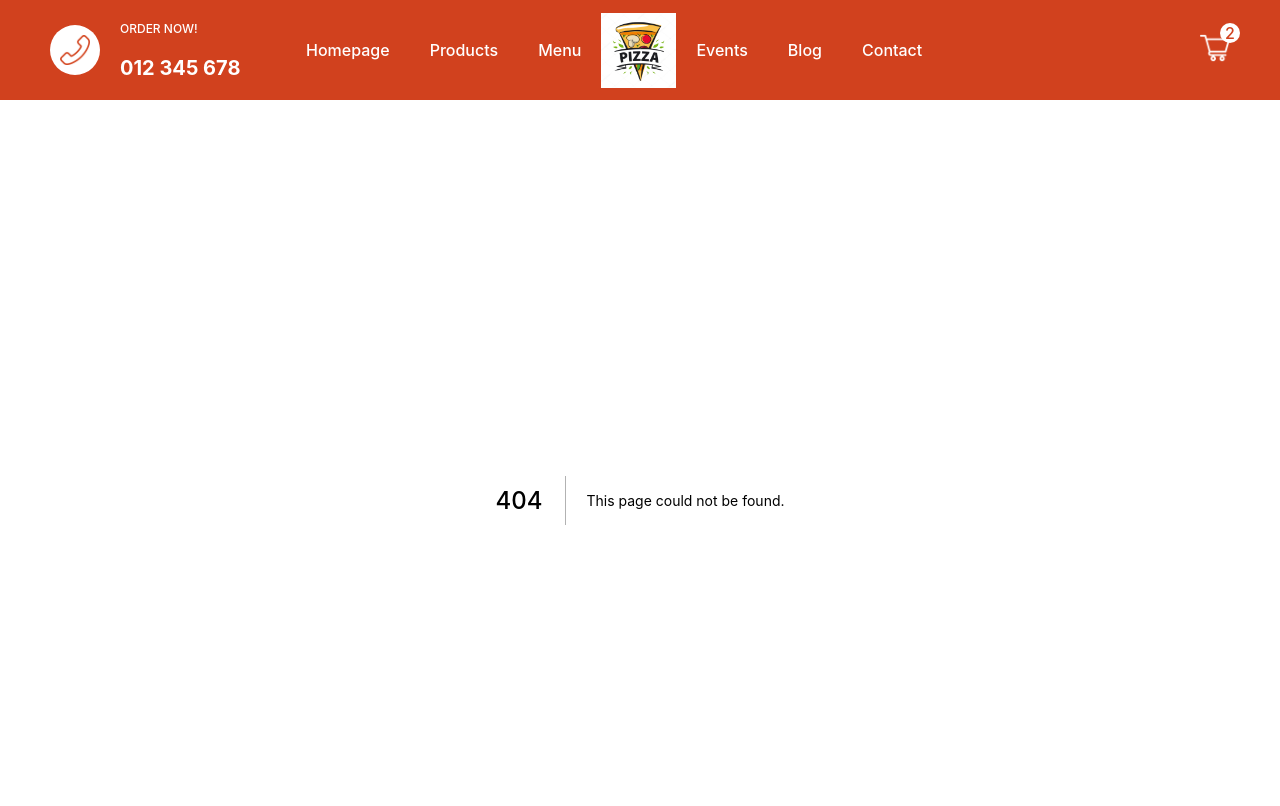
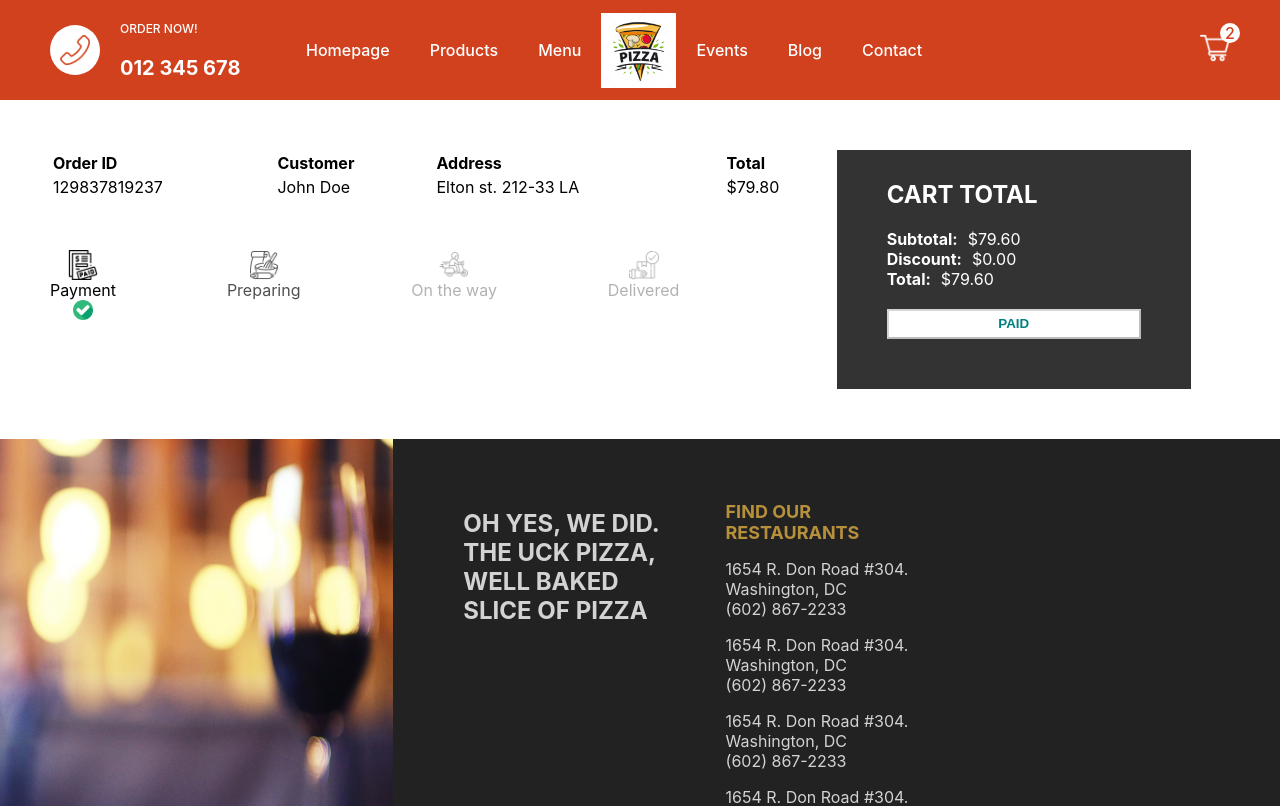
Before and after one commit to ufukcankurt/nextjs-food-order-app, a Next.js app: page /orders/1 in a window 1280 px wide. Before the commit this address had no page. Shown: the top 806 px of the page. Built offline with nearby package versions, Linux system fonts and the light colour scheme.

Commit message:
Create | Order Tracking Page

```diff
--- /dev/null
+++ b/pages/orders/[id].jsx
@@ -0,0 +1,119 @@
+import styles from "../../styles/Order.module.css";
+import Image from "next/image";
+
+const Order = () => {
+  const status = 0;
+
+  const statusClass = (index) => {
+    if (index - status < 1) return styles.done;
+    if (index - status === 1) return styles.inProgress;
+    if (index - status > 1) return styles.undone;
+  };
+  return (
+    <div className={styles.container}>
+      <div className={styles.left}>
+        <div className={styles.row}>
+          <table className={styles.table}>
+            <thead>
+              <tr className={styles.trTitle}>
+                <th>Order ID</th>
+                <th>Customer</th>
+                <th>Address</th>
+                <th>Total</th>
+              </tr>
+            </thead>
+            <tbody>
+              <tr className={styles.tr}>
+                <td>
+                  <span className={styles.id}>129837819237</span>
+                </td>
+                <td>
+                  <span className={styles.name}>John Doe</span>
+                </td>
+                <td>
+                  <span className={styles.address}>Elton st. 212-33 LA</span>
+                </td>
+                <td>
+                  <span className={styles.total}>$79.80</span>
+                </td>
+              </tr>
+            </tbody>
+          </table>
+        </div>
+        <div className={styles.row}>
+          <div className={statusClass(0)}>
+            <Image src="/img/paid.png" width={30} height={30} alt="" />
+            <span>Payment</span>
+            <div className={styles.checkedIcon}>
+              <Image
+                className={styles.checkedIcon}
+                src="/img/checked.png"
+                width={20}
+                height={20}
+                alt=""
+              />
+            </div>
+          </div>
+          <div className={statusClass(1)}>
+            <Image src="/img/bake.png" width={30} height={30} alt="" />
+            <span>Preparing</span>
+            <div className={styles.checkedIcon}>
+              <Image
+                className={styles.checkedIcon}
+                src="/img/checked.png"
+                width={20}
+                height={20}
+                alt=""
+              />
+            </div>
+          </div>
+          <div className={statusClass(2)}>
+            <Image src="/img/bike.png" width={30} height={30} alt="" />
+            <span>On the way</span>
+            <div className={styles.checkedIcon}>
+              <Image
+                className={styles.checkedIcon}
+                src="/img/checked.png"
+                width={20}
+                height={20}
+                alt=""
+              />
+            </div>
+          </div>
+          <div className={statusClass(3)}>
+            <Image src="/img/delivered.png" width={30} height={30} alt="" />
+            <span>Delivered</span>
+            <div className={styles.checkedIcon}>
+              <Image
+                className={styles.checkedIcon}
+                src="/img/checked.png"
+                width={20}
+                height={20}
+                alt=""
+              />
+            </div>
+          </div>
+        </div>
+      </div>
+      <div className={styles.right}>
+        <div className={styles.wrapper}>
+          <h2 className={styles.title}>CART TOTAL</h2>
+          <div className={styles.totalText}>
+            <b className={styles.totalTextTitle}>Subtotal:</b>$79.60
+          </div>
+          <div className={styles.totalText}>
+            <b className={styles.totalTextTitle}>Discount:</b>$0.00
+          </div>
+          <div className={styles.totalText}>
+            <b className={styles.totalTextTitle}>Total:</b>$79.60
+          </div>
+          <button disabled className={styles.button}>
+            PAID
+          </button>
+        </div>
+      </div>
+    </div>
+  );
+};
+
+export default Order;
--- /dev/null
+++ b/styles/Order.module.css
@@ -0,0 +1,82 @@
+.container {
+    padding: 50px;
+    display: flex;
+  }
+
+  .left {
+    flex: 2;
+  }
+
+  .table {
+    width: 100%;
+    text-align: left;
+    margin-bottom: 50px;
+  }
+
+  .row:last-child {
+    width: 80%;
+    display: flex;
+    justify-content: space-between;
+  }
+
+  .done {
+    display: flex;
+    flex-direction: column;
+    align-items: center;
+  }
+
+  .inProgress {
+    display: flex;
+    flex-direction: column;
+    align-items: center;
+    animation: inProgress 1s ease infinite alternate;
+  }
+
+  @keyframes inProgress {
+    from {
+      opacity: 0;
+    }
+    to {
+      opacity: 1;
+    }
+  }
+
+  .undone {
+    display: flex;
+    flex-direction: column;
+    align-items: center;
+    opacity: 0.3;
+  }
+
+  .undone .checkedIcon,
+  .inProgress .checkedIcon {
+    display: none;
+  }
+
+  .right {
+    flex: 1;
+  }
+
+  .wrapper {
+    width: 90%;
+    max-height: 300px;
+    background-color: #333;
+    color: white;
+    padding: 10px 50px 50px 50px;
+    display: flex;
+    flex-direction: column;
+    justify-content: space-between;
+  }
+
+  .totalTextTitle {
+    margin-right: 10px;
+  }
+
+  .button {
+    background-color: white;
+    height: 30px;
+    color: teal;
+    font-weight: bold;
+    margin-top: 20px;
+    cursor: not-allowed;
+  }
```
